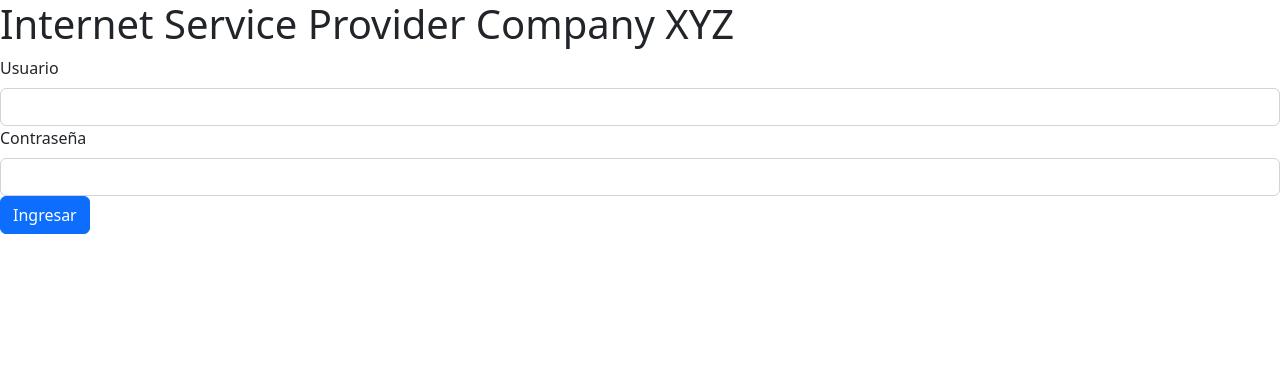
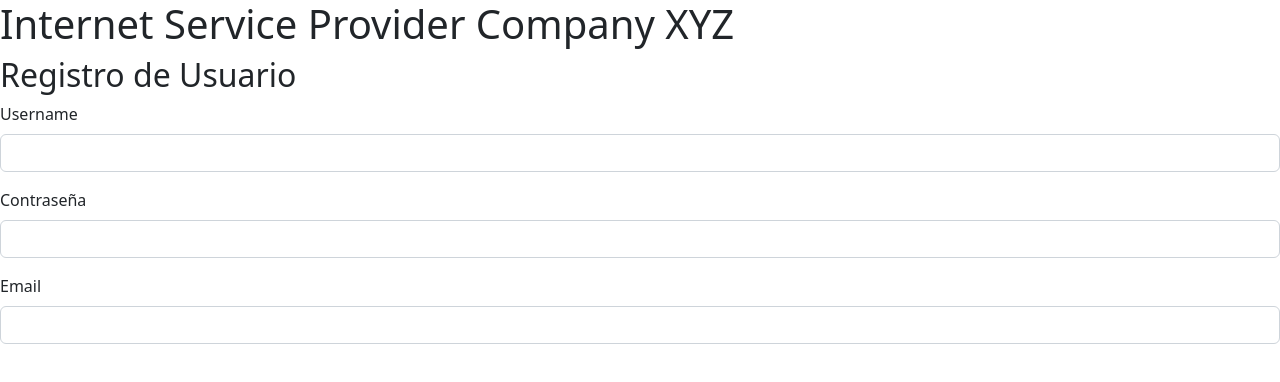
Before and after one commit to henryluthor/BootcampProjectFrontend, an Angular app: page / in a window 1280 px wide. Shown: the top 382 px of the page. Built offline with nearby package versions, Linux system fonts and the light colour scheme.

Commit message:
User form

```diff
--- a/src/app/app.component.html
+++ b/src/app/app.component.html
@@ -2,4 +2,5 @@
 <h1>Internet Service Provider Company XYZ</h1>
 
 <!-- <app-client></app-client> -->
-<app-login></app-login>
+<!-- <app-login></app-login> -->
+<app-user></app-user>
--- a/src/app/app.module.ts
+++ b/src/app/app.module.ts
@@ -7,12 +7,14 @@ import { AppComponent } from './app.component';
 import { ClientComponent } from './client/client.component';
 import { FormsModule } from '@angular/forms';
 import { LoginComponent } from './login/login.component';
+import { UserComponent } from './user/user/user.component';
 
 @NgModule({
   declarations: [
     AppComponent,
     ClientComponent,
-    LoginComponent
+    LoginComponent,
+    UserComponent
   ],
   imports: [
     BrowserModule,
--- a/src/app/client-properties.interface.ts
+++ b/src/app/client-properties.interface.ts
@@ -1,4 +1,5 @@
-export interface ClientProperties {
+export interface ClientProperties
+{
   clientid?: number | null,
   firstname: string,
   lastname: string,
--- a/src/app/client/client.component.html
+++ b/src/app/client/client.component.html
@@ -1,6 +1,5 @@
 <!-- <p>client works!</p> -->
 <h2>Listado de clientes</h2>
-<!-- <button (click)="getClients()">Obtener los clientes</button> -->
 
 <!-- modal trigger -->
 <section>
--- /dev/null
+++ b/src/app/user/user/user.component.html
@@ -0,0 +1,21 @@
+<!-- <p>user works!</p> -->
+
+<h2>Registro de Usuario</h2>
+
+<form>
+  <div class="mb-3">
+    <label for="username" class="form-label">Username</label>
+    <input id="username" type="text" name="username" class="form-control" minlength="8" maxlength="20" required [(ngModel)]="userProperties.username">
+  </div>
+
+  <div class="mb-3">
+    <label for="password" class="form-label">Contrase&ntilde;a</label>
+    <input id="password" type="password" name="password" class="form-control" minlength="8" maxlength="30" required [(ngModel)]="userProperties.password">
+  </div>
+
+  <div class="mb-3">
+    <label for="email" class="form-label">Email</label>
+    <input id="email" type="email" name="email" class="form-control" maxlength="100" required [(ngModel)]="userProperties.email">
+  </div>
+
+</form>
--- /dev/null
+++ b/src/app/user/user/user.component.ts
@@ -0,0 +1,20 @@
+import { Component } from '@angular/core';
+import { ClientProperties } from '../../client-properties.interface';
+import { UserProperties } from '../../user-properties.interface';
+
+@Component({
+  selector: 'app-user',
+  templateUrl: './user.component.html',
+  styleUrl: './user.component.css'
+})
+export class UserComponent {
+
+  userProperties: UserProperties = {
+    userId: null,
+    username: '',
+    email: '',
+    password: '',
+    rolId: null
+  }
+
+}
```
Also changed, not shown: src/app/generic-response.interface.ts (+5 -4 lines), src/app/login-inputs.interface.ts (+4 -3 lines), src/app/user-properties.interface.ts (added, +8 -0 lines), src/app/user/user/user.component.css (added), 1 other file (tests, documents, lock files or other folders).
